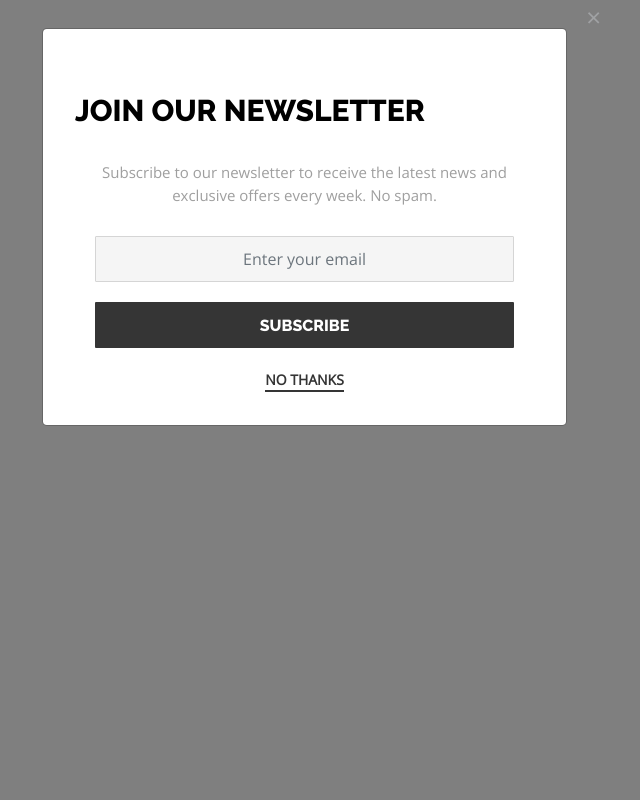
After one commit to pennuel/nimo-welness, a Django app: page /newletter/ in a window 1280 px wide. The commit adds this page. Shown: the whole page, without its empty margins (348-988 px from the left). Run offline with Django 5.2, Linux system fonts and the light colour scheme; some libraries are stand-ins or nearby versions.

Commit message:
newsletter

```diff
--- /dev/null
+++ b/home/forms.py
@@ -0,0 +1,4 @@
+from django import forms
+
+class SubscriberForm(forms.Form):
+    email = forms.EmailField(label='Your email', max_length=100)
--- a/home/urls.py
+++ b/home/urls.py
@@ -2,6 +2,7 @@ from django.contrib import admin
 from django.urls import path, include
 
 from home import views
+from .views import newsletter_view, handle_newsletter_subscription
 
 urlpatterns = [
     path('', views.home, name='home'),
@@ -13,4 +14,6 @@ urlpatterns = [
     path('retreats/', views.retreats, name='retreats'),
     path('retreats/<str:retreat_name>/', views.retreat, name='retreat'),
     path ('rooms/', views.rooms, name='rooms'),
+    path('newletter/', newsletter_view, name='news_letter'),
+    path('subscribe/', handle_newsletter_subscription, name='subscribe')
 ]
--- a/home/views.py
+++ b/home/views.py
@@ -1,8 +1,17 @@
-from django.shortcuts import render
+from django.shortcuts import render, redirect
+from django.http import JsonResponse
+from .forms import SubscriberForm
 
 # Create your views here.
 def home(request):
-    return render(request, 'index.html')
+    form = SubscriberForm()
+    if request.method == 'POST':
+        form  = SubscriberForm (request.POST)
+        if form.is_valid():
+            email = form.cleaned_data ['email']
+            return redirect ('home')
+    return render(request, 'index.html', {'form':form})
+
 
 def about(request):
     return render(request, 'about.html')
@@ -40,3 +49,18 @@ def retreat(request, retreat_name):
 
 def rooms(request,room_name):
     return request(request, 'rooms.html', {'room_name': room_name})
+
+def newsletter_view(request):
+    form = SubscriberForm ()
+    return render(request, 'newsletter.html', {'form': form})
+
+
+def handle_newsletter_subscription(request):
+    if request.method == 'POST':
+        form = SubscriberForm(request.POST)
+        if form.is_valid():
+            form.save()  # Save the form data to the database
+            return JsonResponse({'success': True})  # JSON response for success
+        else:
+            return JsonResponse({'success': False, 'errors': form.errors})  # JSON response with errors
+    return JsonResponse({'success': False}, status=400)  # Bad request if not POST
--- a/nimowelness/settings.py
+++ b/nimowelness/settings.py
@@ -69,6 +69,9 @@ TEMPLATES = [
     },
 ]
 
+MEDIA_URL = '/media/'
+MEDIA_ROOT = os.path.join(BASE_DIR, 'media')
+
 # was WSGI_APPLICATION = 'nimowelness.wsgi.application'
 WSGI_APPLICATION = 'nimowelness.wsgi.application'
 
--- /dev/null
+++ b/templates/newsletter.html
@@ -0,0 +1,212 @@
+<!DOCTYPE html>
+<html lang="en">
+<head>
+    <meta charset="UTF-8">
+    <title>Newsletter Subscription</title>
+    <!-- Include Bootstrap CSS -->
+<link rel="stylesheet" href="https://fonts.googleapis.com/css?family=Open+Sans|Raleway:800">
+<link rel="stylesheet" href="https://stackpath.bootstrapcdn.com/bootstrap/4.5.0/css/bootstrap.min.css">
+<link rel="stylesheet" href="https://fonts.googleapis.com/icon?family=Material+Icons">
+<link rel="stylesheet" href="https://maxcdn.bootstrapcdn.com/font-awesome/4.7.0/css/font-awesome.min.css">
+<style>
+    body {
+        font-family: 'Open Sans', sans-serif;
+    }
+    .modal-newsletter {
+        color: #9f9f9f;
+        width: 525px;
+        font-size: 15px;
+    }
+    .modal-newsletter .modal-content {
+        padding: 40px 50px;
+        border-radius: 1px;
+        border: none;
+    }
+    .modal-newsletter .modal-header {
+        border-bottom: none;
+        position: relative;
+        text-align: center;
+        border-radius: 5px 5px 0 0;
+    }
+    .modal-newsletter h4 {
+        color: #000;
+        text-align: center;
+        font-family: 'Raleway', sans-serif;
+        font-weight: 800;
+        font-size: 30px;
+        margin: 0;
+        text-transform: uppercase;
+    }
+    .modal-newsletter .close {
+        position: absolute;
+        top: -25px;
+        right: -35px;
+        color: #c0c3c8;
+        text-shadow: none;
+        opacity: 0.5;
+        font-size: 26px;
+        font-weight: normal;
+    }
+    .modal-newsletter .close:hover {
+        opacity: 0.8;
+    }
+    .modal-newsletter .form-control, .modal-newsletter .btn {
+        min-height: 46px;
+        text-align: center;
+        border-radius: 1px;
+    }
+    .modal-newsletter .form-control {
+        box-shadow: none;
+        background: #f5f5f5;
+        border-color: #d5d5d5;
+    }
+    .modal-newsletter .form-control:focus {
+        border-color: #ccc;
+        box-shadow: 0 0 8px rgba(0, 0, 0, 0.1);
+    }
+    .modal-newsletter .btn {
+        color: #fff;
+        background: #353535;
+        text-decoration: none;
+        transition: all 0.4s;
+        line-height: normal;
+        padding: 6px 20px;
+        border: none;
+        margin-top: 20px;
+        font-family: 'Raleway', sans-serif;
+        text-transform: uppercase;
+    }
+    .modal-newsletter .btn:hover, .modal-newsletter .btn:focus {
+        background: #171717;
+        outline: none;
+        box-shadow: 0 0 8px rgba(0, 0, 0, 0.4);
+    }
+    .modal-newsletter .form-group {
+        padding: 0 20px;
+        margin-top: 30px;
+    }
+    .modal-newsletter .footer-link{
+        margin-top: 20px;
+        min-height: 25px;
+    }
+    .modal-newsletter .footer-link a {
+        color: #353535;
+        display: inline-block;
+        border-bottom: 2px solid;
+        font-weight: bold;
+        text-align: center;
+        text-transform: uppercase;
+        font-size: 14px;
+    }
+    .modal-newsletter .footer-link a:hover, .modal-newsletter .footer-link a:focus {
+        text-decoration: none;
+        border: none;
+    }
+    .hint-text {
+        margin: 100px auto;
+        text-align: center;
+    }
+    </style>
+</head>
+<body>
+
+
+
+<!-- Modal for Newsletter --><div class="modal fade" id="subscribeModal" tabindex="-1" role="dialog" aria-labelledby="subscribeModalLabel" aria-hidden="true">
+    <div class="modal-dialog" role="document">
+        <div class="modal-content modal-newsletter">
+            <div class="modal-header">
+
+                <button type="button" class="close" data-bs-dismiss="modal" aria-label="Close">
+                    <span aria-hidden="true">&times;</span>
+                </button>
+            </div>
+            <div class="modal-body">
+                <form id="newsletter-form" method="post" action="{% url 'subscribe' %}">
+                    {% csrf_token %}
+                    <div class="modal-header">
+                        <h4>Join Our Newsletter</h4>
+
+
+                        </button>
+                    </div>
+                    <div class="modal-body text-center">
+                        <p>Subscribe to our newsletter to receive the latest news and exclusive offers every week. No spam.</p>
+                        <div class="form-group">
+                            <input type="email" class="form-control" name="email" placeholder="Enter your email" required>
+                            <input type="submit" class="btn btn-primary btn-block" value="Subscribe">
+                        </div>
+                        <div class="footer-link">
+                            <a href="#">No Thanks</a>
+                        </div>
+                    </div>
+                </form>
+            </div>
+        </div>
+    </div>
+</div>
+<!----Success Modal---->
+<div class="modal fade" id="successModal" tabindex="-1" role="dialog" aria-labelledby="successModalLabel" aria-hidden="true">
+    <div class="modal-dialog" role="document">
+        <div class="modal-content">
+            <div class="modal-header">
+                <h5 class="modal-title" id="successModalLabel">Success</h5>
+                <button type="button" class="close" data-bs-dismiss="modal" aria-label="Close">
+                    <span aria-hidden="true">&times;</span></button>
+                    </div>
+                    <div class="modal-body text-center">
+
+                    </div>
+                </button>
+            </div>
+            <div class="modal-body">
+                <p>Subscription successful!</p>
+            </div>
+            <div class="modal-footer">
+                <button type="button" class="btn btn-secondary" data-bs-dismiss="modal">Close</button>
+            </div>
+        </div>
+    </div>
+</div>
+
+<script src="https://code.jquery.com/jquery-3.5.1.slim.min.js"></script>
+<script src="https://cdn.jsdelivr.net/npm/@popperjs/core@2.5.3/dist/umd/popper.min.js"></script>
+<script src="https://maxcdn.bootstrapcdn.com/bootstrap/4.5.2/js/bootstrap.min.js"></script>
+<script>
+    $(document).ready(function() {
+        $('#newsletter-form').on('submit', function(event) {
+            event.preventDefault();
+            $.ajax({
+                url: $(this).attr('action'),
+                type: $(this).attr('method'),
+                data: $(this).serialize(),
+                success: function(response) {
+                    if (response.success) {
+                        $('#success-modal').show();
+                    } else {
+                        alert('Subscription failed: ' + JSON.stringify(response.errors));
+                    }
+                },
+                error: function() {
+                    alert('An error occurred. Please try again.');
+                }
+            });
+        });
+
+        $('#close-modal').on('click', function() {
+            $('#success-modal').hide();
+        });
+    });
+</script>
+ <!-- JavaScript to show modal on page load -->
+<script>
+    document.addEventListener('DOMContentLoaded',function() {
+        setTimeout(function(){
+            $('#subscribeModal').modal('show');
+        }, 3000);
+        });
+
+</script>
+</body>
+
+</html>
```
Also changed, not shown: templates/index.html (+53 -0 lines).
